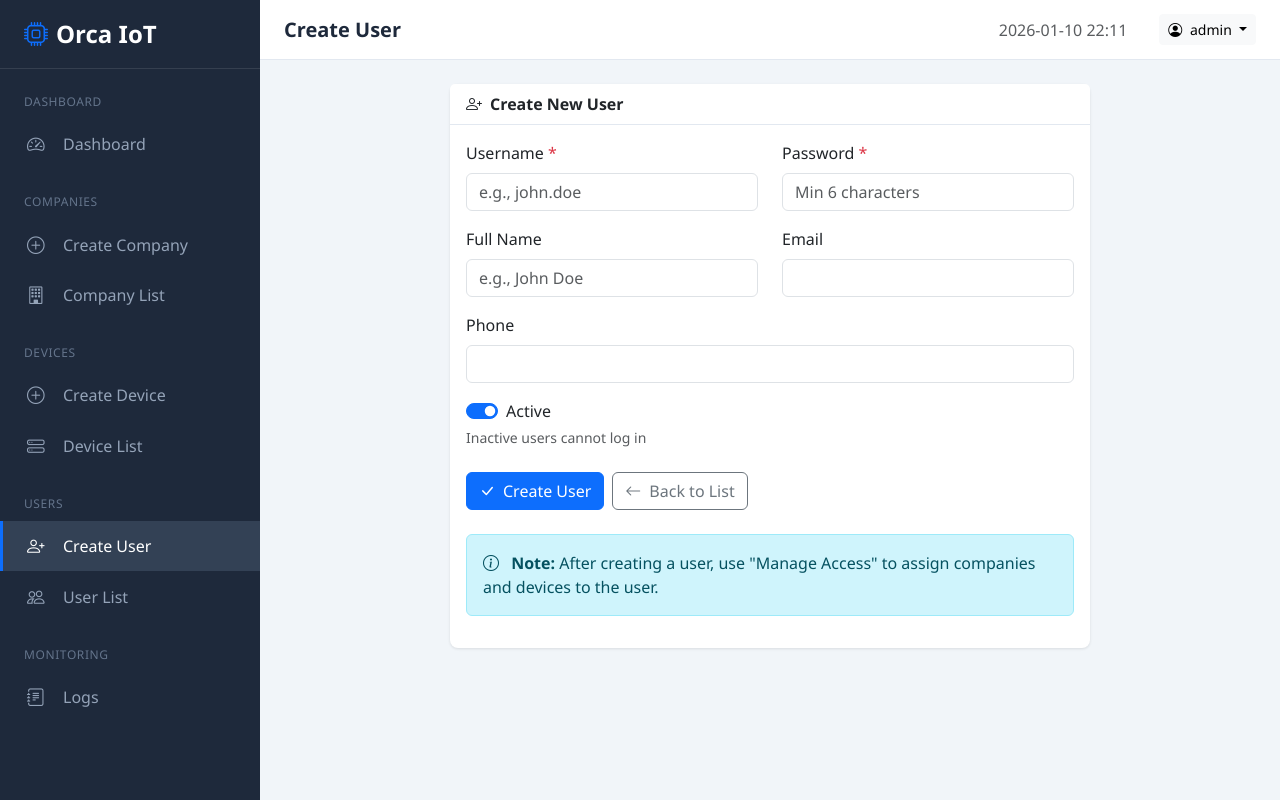
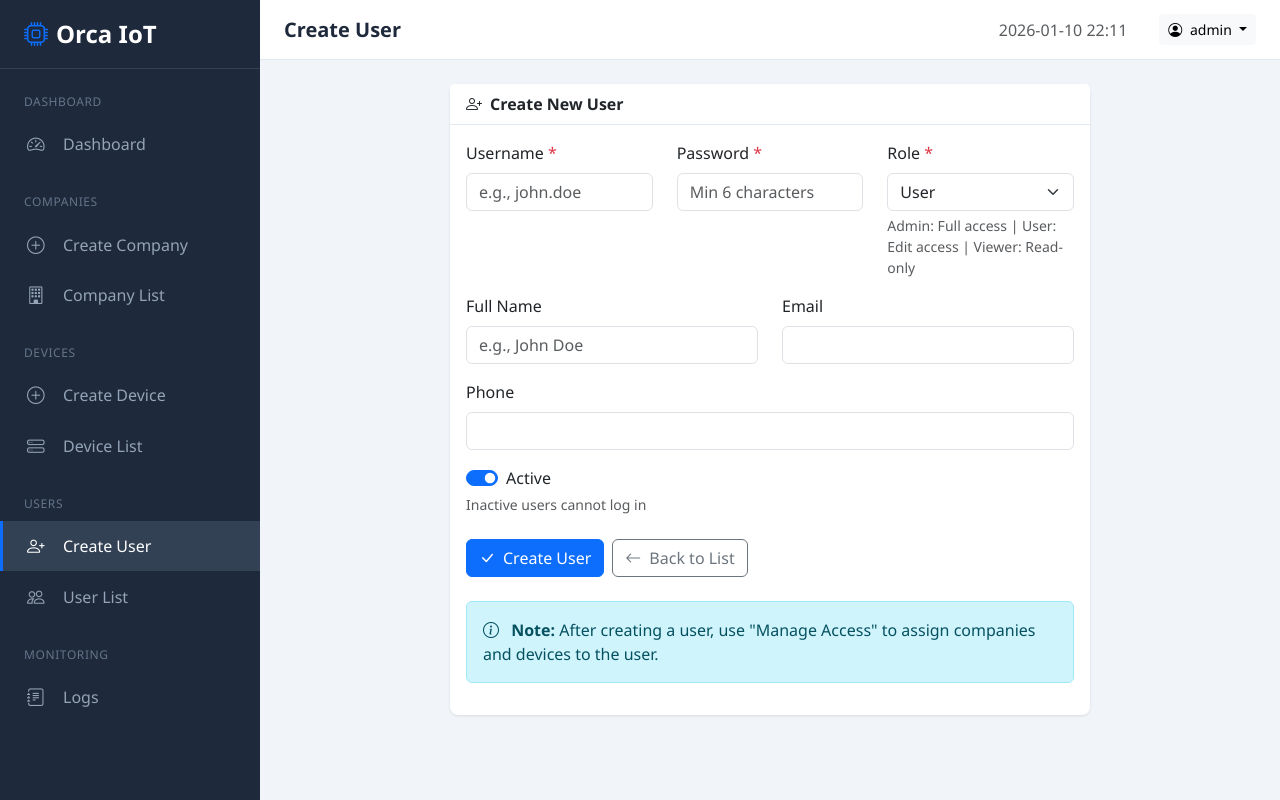
Before and after one commit to AllaYar1988/orca_backend, a PHP site: page /admin/user_create.php in a window 1280 px wide. Run offline with PHP 8.4, Linux system fonts and the light colour scheme; a user stored in the database is signed in.

Commit message:
Add role selection dropdown to user creation form
Expose the existing role field in the create user UI, allowing
admins to assign user roles (admin/user/viewer) during creation.

```diff
--- a/admin/user_create.php
+++ b/admin/user_create.php
@@ -17,7 +17,8 @@ if ($_SERVER['REQUEST_METHOD'] === 'POST') {
         'name' => trim(isset($_POST['name']) ? $_POST['name'] : ''),
         'email' => trim(isset($_POST['email']) ? $_POST['email'] : ''),
         'phone' => trim(isset($_POST['phone']) ? $_POST['phone'] : ''),
-        'is_active' => isset($_POST['is_active']) ? 1 : 0
+        'is_active' => isset($_POST['is_active']) ? 1 : 0,
+        'role' => isset($_POST['role']) && in_array($_POST['role'], User::$validRoles) ? $_POST['role'] : User::ROLE_USER
     ];
 
     if (empty($data['username']) || empty($data['password'])) {
@@ -33,7 +34,7 @@ if ($_SERVER['REQUEST_METHOD'] === 'POST') {
                 $newUserId = $id;
                 $message = 'User created successfully! You can now assign companies and devices.';
                 $messageType = 'success';
-                $data = ['username' => '', 'name' => '', 'email' => '', 'phone' => '', 'is_active' => 1];
+                $data = ['username' => '', 'name' => '', 'email' => '', 'phone' => '', 'is_active' => 1, 'role' => User::ROLE_USER];
             } else {
                 $message = 'Failed to create user.';
                 $messageType = 'danger';
@@ -53,7 +54,8 @@ if ($_SERVER['REQUEST_METHOD'] === 'POST') {
         'name' => '',
         'email' => '',
         'phone' => '',
-        'is_active' => 1
+        'is_active' => 1,
+        'role' => User::ROLE_USER
     ];
 }
 
@@ -79,17 +81,27 @@ include 'includes/header.php';
 
                 <form method="POST" action="">
                     <div class="row">
-                        <div class="col-md-6 mb-3">
+                        <div class="col-md-4 mb-3">
                             <label for="username" class="form-label">Username <span class="text-danger">*</span></label>
                             <input type="text" class="form-control" id="username" name="username"
                                    value="<?php echo htmlspecialchars($data['username']); ?>" required
                                    placeholder="e.g., john.doe">
                         </div>
 
-                        <div class="col-md-6 mb-3">
+                        <div class="col-md-4 mb-3">
                             <label for="password" class="form-label">Password <span class="text-danger">*</span></label>
                             <input type="password" class="form-control" id="password" name="password" required
                                    placeholder="Min 6 characters">
+                        </div>
+
+                        <div class="col-md-4 mb-3">
+                            <label for="role" class="form-label">Role <span class="text-danger">*</span></label>
+                            <select class="form-select" id="role" name="role" required>
+                                <option value="user" <?php echo ($data['role'] === 'user') ? 'selected' : ''; ?>>User</option>
+                                <option value="admin" <?php echo ($data['role'] === 'admin') ? 'selected' : ''; ?>>Admin</option>
+                                <option value="viewer" <?php echo ($data['role'] === 'viewer') ? 'selected' : ''; ?>>Viewer</option>
+                            </select>
+                            <div class="form-text">Admin: Full access | User: Edit access | Viewer: Read-only</div>
                         </div>
                     </div>
 
```
